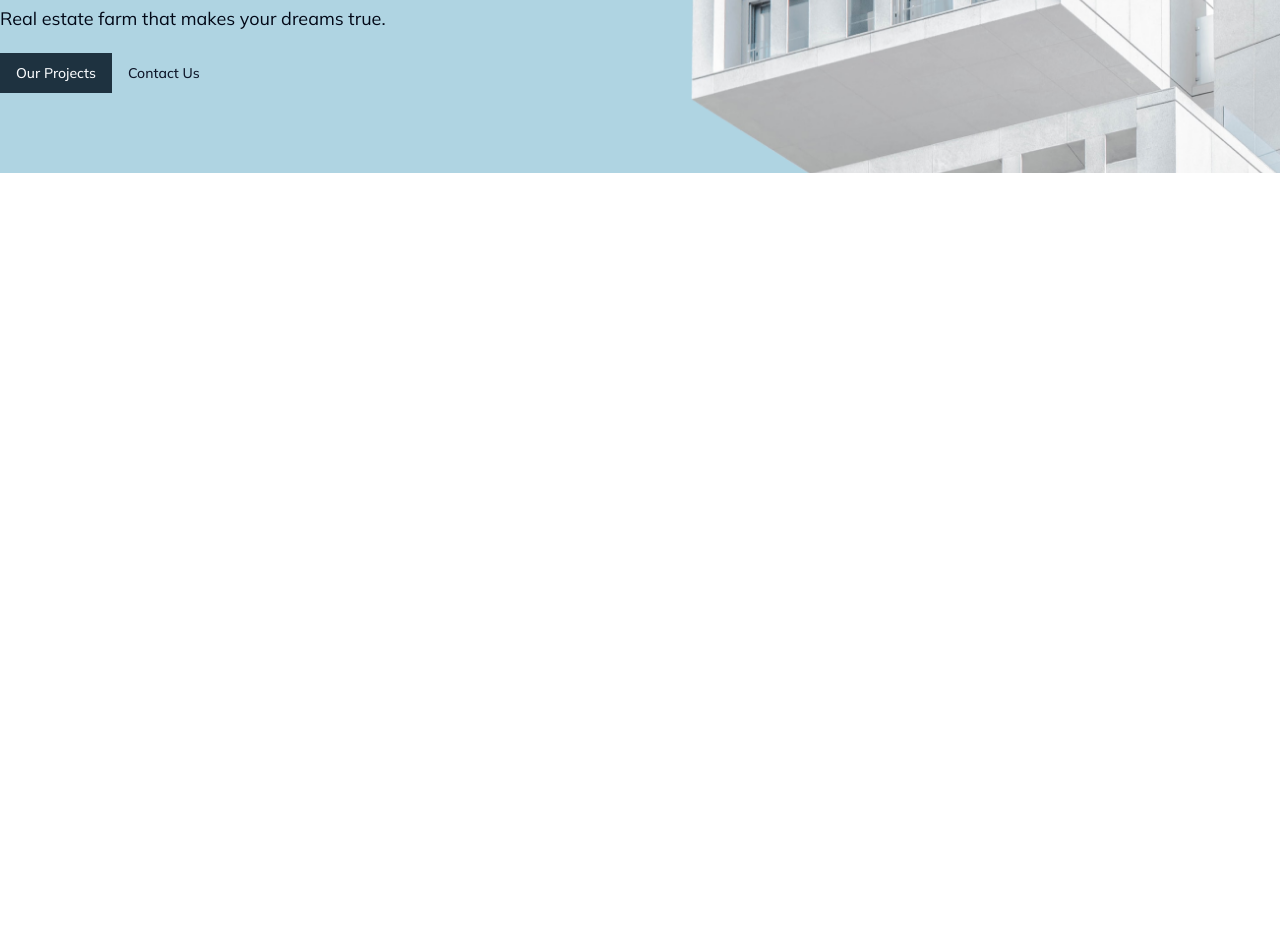
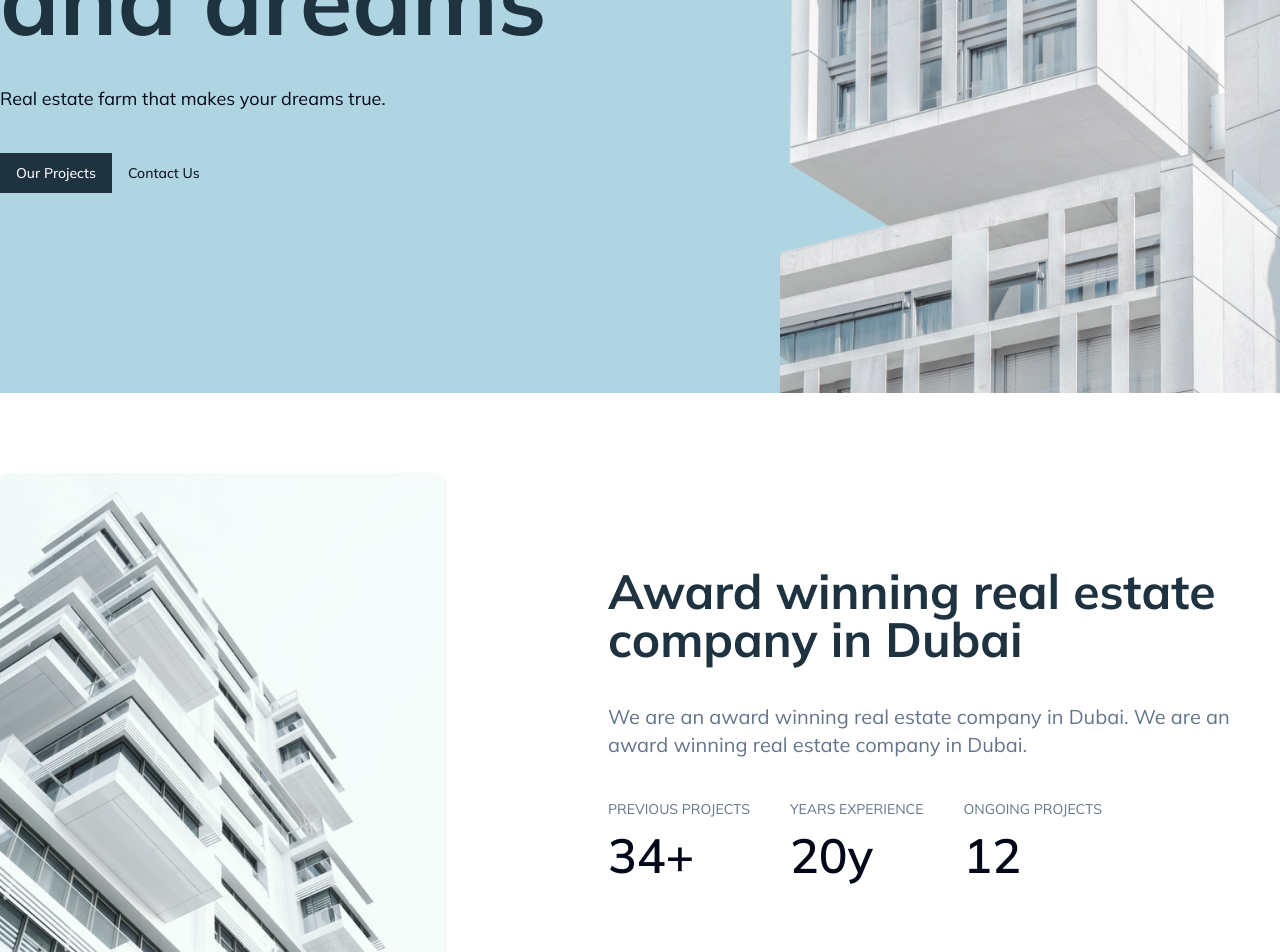
Before and after one commit to vaskrsijep/next_real_estate, a Next.js app: page / in a window 1280 px wide. Shown: the part 580-1532 px from the top of the page. Before the commit the page ends 800 px from the top, so only its background shows below. Built offline with nearby package versions, Linux system fonts and the light colour scheme.

Commit message:
Framer motion added on hero section and about

```diff
--- a/src/app/page.tsx
+++ b/src/app/page.tsx
@@ -1,24 +1,26 @@
-import Heading from "@/components/Header/Heading";
-import Navbar from "@/components/Header/Navbar";
+"use client"
+import Heading from "@/components/Sections/Heading";
+import Navbar from "@/components/Sections/Navbar";
 import { Button } from "@/components/ui/button";
 import Image from "next/image";
+import {motion} from "framer-motion";
+import About from "@/components/Sections/About";
 
 export default function Home() {
   return (
-    <>
-      <header className="bg-[#AFD4E2] relative overflow-hidden">
-        <Image
-          src="/images/house.png"
-          alt="hero"
-          width={600}
-          height={100}
-          className="absolute right-0 -bottom-54"
-        />
-        <div className="max-w-7xl mx-auto">
+      <>
+      <header className="bg-[#AFD4E2] relative overflow-hidden z-0">
+        <div className="max-w-7xl mx-auto z-50">
           <Navbar />
           <Heading />
+          {/* <Project/> */}
+          {/* <Contact/> */}
         </div>
+
       </header>
+      <div className="max-w-7xl mx-auto z-50">
+      <About/>
+      </div>
     </>
   );
 }
--- a/src/components/Header/Heading.tsx
+++ /dev/null
@@ -1,18 +0,0 @@
-import React from 'react'
-import { Button } from '../ui/button'
-
-const Heading = () => {
-  return (
-    <div className='flex flex-col items-start gap-5 max-w-2xl py-20'>
-      <h1 className="text-8xl font-bold text-[#1E3240] tracking-normal leading-snug">A home is built with love and dreams</h1>
-      <p className='text-lg'>Real estate farm that makes your dreams true.</p>
-      <div>
-
-      <Button variant="default">Our Projects</Button>
-      <Button variant="link">Contact Us</Button>
-      </div>
-      </div>
-  )
-}
-
-export default Heading
--- /dev/null
+++ b/src/components/Sections/About.tsx
@@ -0,0 +1,45 @@
+"use client";
+import Image from "next/image";
+import React from "react";
+import { motion, useScroll  } from "framer-motion";
+
+const About = () => {
+    const { scrollYProgress } = useScroll();
+  return (
+    <motion.div className="flex md:flex-row flex-col items-center justify-between py-20 gap-20">
+      <motion.div  whileInView={{ x: 0 }} initial={{ x: -100 }}
+      transition={{ duration: 3 }}>
+        <Image
+          src="/images/left_bg.png"
+          alt="about"
+          width={445}
+          height={500}
+          className="rounded-lg box-shadow shadow-md hover:scale-105 transition duration-300 cursor-pointer"
+        />
+      </motion.div>
+      <motion.div className="flex flex-col items-start gap-10 max-w-2xl">
+        <motion.h2 className="text-5xl font-bold text-[#1E3240]">Award winning real estate company in Dubai</motion.h2>
+        <motion.p className="text-muted-foreground text-xl">
+          We are an award winning real estate company in Dubai. We are an award
+          winning real estate company in Dubai.
+        </motion.p>
+        <motion.div className="flex flex-row items-center gap-10 justify-between">
+          <motion.div className="flex flex-col items-start gap-3">
+            <span className="text-muted-foreground uppercase text-sm">Previous projects</span>
+            <p className="text-5xl font-semibold">34+</p>
+          </motion.div>
+          <motion.div className="flex flex-col items-start gap-3">
+            <span className="text-muted-foreground uppercase text-sm">Years experience</span>
+            <p className="text-5xl font-semibold">20y</p>
+          </motion.div>
+          <motion.div className="flex flex-col items-start gap-3">
+            <span className="text-muted-foreground uppercase text-sm">Ongoing projects</span>
+            <p className="text-5xl font-semibold">12</p>
+          </motion.div>
+        </motion.div>
+      </motion.div>
+    </motion.div>
+  );
+};
+
+export default About;
--- /dev/null
+++ b/src/components/Sections/Heading.tsx
@@ -0,0 +1,55 @@
+"use client";
+import React from "react";
+import { Button } from "../ui/button";
+import { motion } from "framer-motion";
+import Image from "next/image";
+const Heading = () => {
+  return (
+    <div className="flex flex-col items-start gap-5">
+      <motion.div className="flex flex-col items-start gap-5 max-w-2xl right-0 py-40">
+        <motion.h1
+          className="text-8xl font-bold text-[#1E3240] tracking-normal leading-snug"
+          animate={{ opacity: 1, x: 0 }}
+          initial={{ opacity: 0, x: -1000 }}
+          transition={{ duration: 0.5 }}
+        >
+          A home is built with love and dreams
+        </motion.h1>
+        <motion.p
+          className="text-lg"
+          animate={{ opacity: 1, x: 0 }}
+          initial={{ opacity: 0, x: -1000 }}
+          transition={{ duration: 1 }}
+        >
+          Real estate farm that makes your dreams true.
+        </motion.p>
+        <motion.div
+          animate={{ opacity: 1, x: 0 }}
+          initial={{ opacity: 0, x: -1000 }}
+          transition={{ duration: 0.5 }}
+          className="py-5"
+        >
+          <Button variant="default">Our Projects</Button>
+          <Button variant="link">Contact Us</Button>
+        </motion.div>
+      </motion.div>
+      <div>
+        <motion.div
+          className="absolute right-0 -bottom-28 -z-10"
+          animate={{ opacity: 1, x: 0 }}
+          initial={{ opacity: 0, x: 1000 }}
+          transition={{ duration: 0.5 }}
+        >
+          <Image
+            src="/images/house.png"
+            alt="hero"
+            width={500}
+            height={50}
+          />
+        </motion.div>
+      </div>
+    </div>
+  );
+};
+
+export default Heading;
--- a/src/components/Header/Navbar.tsx
+++ b/src/components/Sections/Navbar.tsx
@@ -1,19 +1,19 @@
 import React from 'react'
-
+import {motion } from "framer-motion"
 const Navbar = () => {
   return (
     <div className='flex justify-between items-center py-5'>
-      <div className='text-3xl font-bold tracking-wider'>
+      <motion.div className='text-3xl font-bold tracking-wider' animate={{ opacity: 1, x: 0 }} initial={{ opacity: 0, x: -100 }} transition={{ duration: 0.5 }}>
         Lugar<span className='text-white font-bold text-5xl'>.</span>
-      </div>
-      <div>
+      </motion.div>
+      <motion.div animate={{ opacity: 1, y: 0 }} initial={{ opacity: 0, y: -100 }} transition={{ duration: 0.5 }}>
         <ul className='uppercase flex items-center justify-center gap-20 cursor-pointer font-semibold'>
           <li>Home</li>
           <li>About</li>
           <li>Project</li>
           <li>Contact</li>
         </ul>
-      </div>
+      </motion.div>
     </div>
   )
 }
```
Also changed, not shown: public/images/left_bg.png (added).
